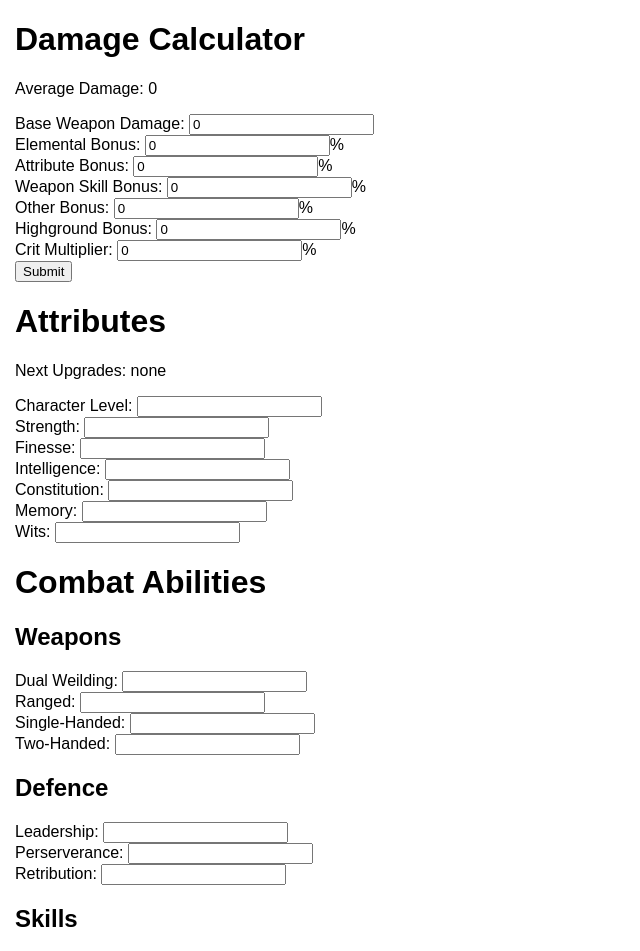
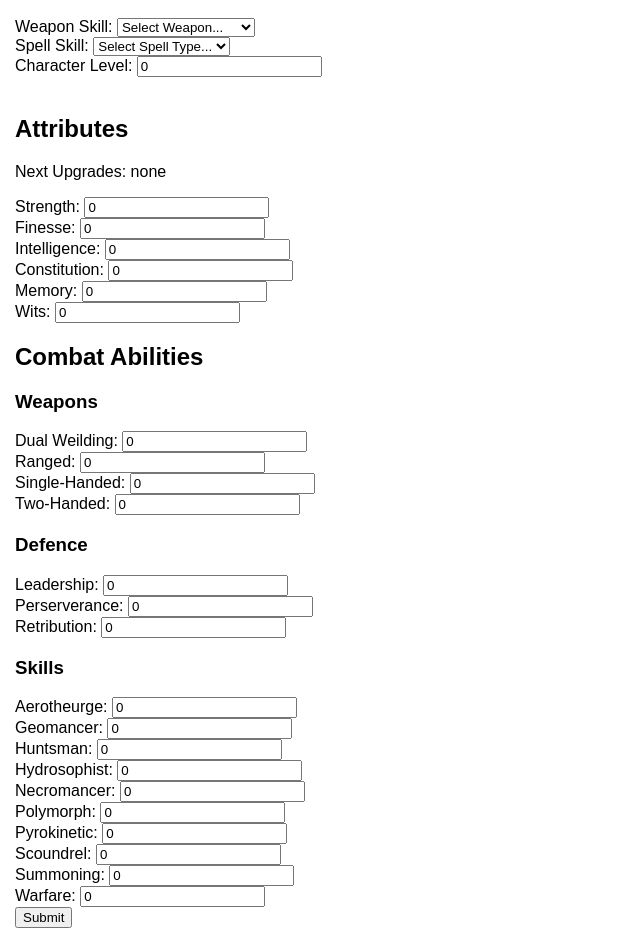
Before and after one commit to teemoetee/divinity-stats, a React (Create React App) app: page / in a window 1280 px wide. Shown: the top 951 px of the page, without its empty margins (0-640 px from the left). After the commit the page ends 928 px from the top, so only its background shows below. Built offline with nearby package versions, Linux system fonts and the light colour scheme.

Commit message:
added drop downs and functionality for weapons and spells

```diff
--- a/src/CharacterData.js
+++ b/src/CharacterData.js
@@ -14,49 +14,41 @@ class CharacterData extends Component {
             weaponskill: 0,
             other: 0,
             highground: 0,
-            crit: 0
-            // level: 0,
-            // strength: 0,
-            // finesse: 0,
-            // intelligence: 0,
-            // constitution: 0,
-            // memory: 0,
-            // wits: 0
+            crit: 0,
+            weaponSkill: "default",
+            spellSkill: "default",
+            level: 0,
+            strength: 0,
+            finesse: 0,
+            intelligence: 0,
+            constitution: 0,
+            memory: 0,
+            wits: 0,
+            dualWeilding: 0,
+            ranged: 0,
+            singleHanded: 0,
+            twoHanded: 0,
+            leadership: 0,
+            perserverance: 0,
+            retribution: 0,
+            aerotheurge: 0,
+            geomancer: 0,
+            huntsman: 0,
+            hydrosophist: 0,
+            necromancer: 0,
+            polymorph: 0,
+            pyrokinetic: 0,
+            scoundrel: 0,
+            summoning: 0,
+            warfare: 0
         }
-        this.handleAverageDamage = this.handleAverageDamage.bind(this);
-        this.getAverageDamage = this.getAverageDamage.bind(this);
+        // this.handleAverageDamage = this.handleAverageDamage.bind(this);
+        // this.getAverageDamage = this.getAverageDamage.bind(this);
         this.handleNextUpgrades = this.handleNextUpgrades.bind(this);
         this.getNextUpgrades = this.getNextUpgrades.bind(this);
         this.handleInputChange = this.handleInputChange.bind(this);
-    }
-
-    getAverageDamage() {
-        const { damage, elemental, attribute, weaponskill, other, highground, crit } = this.state;
-
-        var averageDamage = Math.floor(damage * (1 + (elemental / 100)) * (1 + (attribute / 100) + (weaponskill / 100) + (other / 100)) * (1 + (highground / 100) + (crit / 100)));
-        //console.log("hello");
-        return averageDamage;
-    }
-    getNextUpgrades() {
-        const { level, strength, finesse, intelligence, constitution, memory, wits, dualWeilding, ranged, singleHanded, twoHanded, leadership, perserverance, retribution, aerotheurge, geomancer, huntsman, hydrosophist, necromancer, polymorph, pyrokinetic, scoundrel, summoning, warfare } = this.state;
-        // figure out next upgrades
-        var y = level * strength;
-        return y;
-        //return next upgrades as string
-    }
-
-    handleNextUpgrades(event) {
-        var nextUpgrades = {};
-        nextUpgrades["upgrades"] = this. getNextUpgrades();
-        this.setState(nextUpgrades);
-        event.preventDefault();
-    }
-
-    handleAverageDamage(event) {
-        var newOutput = {};
-        newOutput["output"] = this.getAverageDamage();
-        this.setState(newOutput);
-        event.preventDefault();
+        this.changeWeapon = this.changeWeapon.bind(this);
+        this.changeSpell = this.changeSpell.bind(this);
     }
 
     handleInputChange(event) {
@@ -65,122 +57,163 @@ class CharacterData extends Component {
         this.setState(newVal);
     }
 
+    changeWeapon(event) {
+        var newWeapon = {};
+        newWeapon[event.target.id] = event.target.value;
+        this.setState(newWeapon);
+        console.log(newWeapon.weaponSkill);
+        return (newWeapon);
+    }
+
+    changeSpell(event) {
+        var newSpell = {};
+        newSpell[event.target.id] = event.target.value;
+        this.setState(newSpell);
+        console.log(newSpell.spellSkill);
+        return (newSpell);
+    }
+
+    getNextUpgrades() {
+        const { level, weaponSkill, spellSkill, damage, strength, finesse, intelligence, constitution, memory, wits, dualWeilding, ranged, singleHanded, twoHanded, leadership, perserverance, retribution, aerotheurge, geomancer, huntsman, hydrosophist, necromancer, polymorph, pyrokinetic, scoundrel, summoning, warfare } = this.state;
+        //take the weapon skill and spell skill and decide point dispersal.
+        // console.log(weaponSkill);
+        // console.log(spellSkill);
+        //this is the basics for changing the values. make a function above to get the level and weapon and class to decide where to allocate the points
+        // switch (level) {
+        //     case 1:
+        //         this.setState({
+        //             strength: (Number(strength) + 10), //this is the same =>
+        //             finesse: 10,
+        //             intelligence: 10,
+        //             constitution: 10, //=> as this
+        //             memory: 10,
+        //             wits: 10
+        //         });
+        //         break;
+        //     case 2:
+        //         this.setState({
+        //             strength: (Number(strength) + 11), //this is the same =>
+        //             finesse: 10,
+        //             intelligence: 10,
+        //             constitution: 11, //=> as this
+        //             memory: 10,
+        //             wits: 10
+        //         });
+        //         break;
+        // }
+    }
+
+    handleNextUpgrades(event) {
+        var nextUpgrades = {};
+        nextUpgrades["upgrades"] = this.getNextUpgrades();
+        this.setState(nextUpgrades);
+        event.preventDefault();
+    }
+
+    // getAverageDamage() {
+    //     const { damage, elemental, attribute, weaponskill, other, highground, crit } = this.state;
+    //     var averageDamage = Math.floor(damage * (1 + (elemental / 100)) * (1 + (attribute / 100) + (weaponskill / 100) + (other / 100)) * (1 + (highground / 100) + (crit / 100)));
+    //     return averageDamage;
+    // }
+
+    // handleAverageDamage(event) {
+    //     var newOutput = {}; 0
+    //     newOutput["output"] = this.getAverageDamage();
+    //     this.setState(newOutput);
+    //     event.preventDefault();
+    // }
+
+
+
     render() {
         return (
             <div id='master'>
-                <div id='damageCalculator'>
+                {/* <div id='damageCalculator'>
                     <h1>Damage Calculator</h1>
                     <p id="output" value={this.state.output}>Average Damage: {this.state.output}</p>
                     <form onSubmit={this.handleAverageDamage}>
-                        <label>
-                            Base Weapon Damage: <input type="number" id="damage" value={this.state.damage} onChange={this.handleInputChange} />
-                        </label><br />
-                        <label>
-                            Elemental Bonus: <input type="number" id="elemental" value={this.state.elemental} onChange={this.handleInputChange} />%
-                    </label><br />
-                        <label>
-                            Attribute Bonus: <input type="number" id="attribute" value={this.state.attribute} onChange={this.handleInputChange} />%
-                    </label><br />
-                        <label>
-                            Weapon Skill Bonus: <input type="number" id="weaponskill" value={this.state.weaponskill} onChange={this.handleInputChange} />%
-                    </label><br />
-                        <label>
-                            Other Bonus: <input type="number" id="other" value={this.state.other} onChange={this.handleInputChange} />%
-                    </label><br />
-                        <label>
-                            Highground Bonus: <input type="number" id="highground" value={this.state.highground} onChange={this.handleInputChange} />%
-                    </label><br />
-                        <label>
-                            Crit Multiplier: <input type="number" id="crit" value={this.state.crit} onChange={this.handleInputChange} />%
-                    </label><br />
+                        <label>Base Weapon Damage: <input type="number" id="damage" value={this.state.damage} onChange={this.handleInputChange} /></label><br />
+                        <label>Elemental Bonus: <input type="number" id="elemental" value={this.state.elemental} onChange={this.handleInputChange} />%</label><br />
+                        <label>Attribute Bonus: <input type="number" id="attribute" value={this.state.attribute} onChange={this.handleInputChange} />%</label><br />
+                        <label> Weapon Skill Bonus: <input type="number" id="weaponskill" value={this.state.weaponskill} onChange={this.handleInputChange} />% </label><br />
+                        <label>Other Bonus: <input type="number" id="other" value={this.state.other} onChange={this.handleInputChange} />%</label><br />
+                        <label>Highground Bonus: <input type="number" id="highground" value={this.state.highground} onChange={this.handleInputChange} />%</label><br />
+                        <label>Crit Multiplier: <input type="number" id="crit" value={this.state.crit} onChange={this.handleInputChange} />%</label><br />
                         <input type="submit" value="Submit" />
-                    </form>
-                </div>
+                    </form><br /><br />
+                </div> */}
                 <div id='attributes'>
-                    <h1>Attributes</h1>
+                    <div id='build'>
+                        <br />
+                        <label>Weapon Skill: </label>
+                        <select onChange={this.changeWeapon} id="weaponSkill">
+                            <option value="null">Select Weapon...</option>
+                            <option value="finesse">Bow</option>
+                            <option value="finesse">Crossbow</option>
+                            <option value="intelligence">Staff</option>
+                            <option value="finesse">Spear</option>
+                            <option value="strength">Club</option>
+                            <option value="finesse">Dual-weild Dagger</option>
+                            <option value="intelligence">Dual-weild Wand</option>
+                            <option value="strength">One-handed Sword</option>
+                            <option value="strength">Two-handed Sword</option>
+                            <option value="strength">One-handed Axe</option>
+                            <option value="strength">Two-handed Axe</option>
+                            <option value="strength">one-handed Mace</option>
+                            <option value="strength">Two-handed Mace</option>
+                        </select><br />
+                        <label>Spell Skill: </label>
+                        <select onChange={this.changeSpell} id="spellSkill">
+                            <option value="null">Select Spell Type...</option>
+                            <option value="intelligence">Aerotheurge</option>
+                            <option value="intelligence">Geomancy</option>
+                            <option value="finesse">Huntsman</option>
+                            <option value="intelligence">Hydrosophist</option>
+                            <option value="intelligence">Necromancer</option>
+                            <option value="strength">Polymorph</option>
+                            <option value="intelligence">Pyrokinetic</option>
+                            <option value="finesse">Scoundrel</option>
+                            <option value="summoning">Summoning</option>
+                            <option value="strength">Warfare</option>
+                        </select><br />
+                        <label>Character Level: <input type='number' id='level' value={this.state.level} onChange={this.handleInputChange} /></label><br /><br />
+                    </div>
+                    <h2>Attributes</h2>
                     <p id="upgrades" value={this.state.upgrades}>Next Upgrades: {this.state.upgrades}</p>
                     <form onSubmit={this.handleNextUpgrades}>
-                        <label>
-                            Character Level: <input type='number' id='level' value={this.state.level} onChange={this.handleInputChange} />
-                        </label><br />
-                        <label>
-                            Strength: <input type='number' id='strength' value={this.state.strength} onChange={this.handleInputChange} />
-                        </label><br />
-                        <label>
-                            Finesse: <input type='number' id='finesse' value={this.state.finesse} onChange={this.handleInputChange} />
-                        </label><br />
-                        <label>
-                            Intelligence: <input type='number' id='intelligence' value={this.state.intelligence} onChange={this.handleInputChange} />
-                        </label><br />
-                        <label>
-                            Constitution: <input type='number' id='constitution' value={this.state.constitution} onChange={this.handleInputChange} />
-                        </label><br />
-                        <label>
-                            Memory: <input type='number' id='memory' value={this.state.memory} onChange={this.handleInputChange} />
-                        </label><br />
-                        <label>
-                            Wits: <input type='number' id='wits' value={this.state.wits} onChange={this.handleInputChange} />
-                        </label><br />
+
+                        <label>Strength: <input type='number' id='strength' value={this.state.strength} onChange={this.handleInputChange} readOnly /></label><br />
+                        <label>Finesse: <input type='number' id='finesse' value={this.state.finesse} onChange={this.handleInputChange} readOnly /></label><br />
+                        <label>Intelligence: <input type='number' id='intelligence' value={this.state.intelligence} onChange={this.handleInputChange} readOnly /></label><br />
+                        <label>Constitution: <input type='number' id='constitution' value={this.state.constitution} onChange={this.handleInputChange} readOnly /></label><br />
+                        <label>Memory: <input type='number' id='memory' value={this.state.memory} onChange={this.handleInputChange} readOnly /></label><br />
+                        <label>Wits: <input type='number' id='wits' value={this.state.wits} onChange={this.handleInputChange} readOnly /></label><br />
                         {/* <input type="submit" value="Submit" /> */}
                     </form>
                 </div>
                 <div id='abilities'>
-                    <h1>Combat Abilities</h1>
+                    <h2>Combat Abilities</h2>
                     <form onSubmit={this.handleNextUpgrades}>
-                        <h2>Weapons</h2>
-                        <label>
-                            Dual Weilding: <input type='number' id='dualWeilding' value={this.state.dualWeilding} onChange={this.handleInputChange} />
-                        </label><br />
-                        <label>
-                            Ranged: <input type='number' id='ranged' value={this.state.ranged} onChange={this.handleInputChange} />
-                        </label><br />
-                        <label>
-                            Single-Handed: <input type='number' id='singleHanded' value={this.state.singleHanded} onChange={this.handleInputChange} />
-                        </label><br />
-                        <label>
-                            Two-Handed: <input type='number' id='twoHanded' value={this.state.twoHanded} onChange={this.handleInputChange} />
-                        </label><br />
-                        <h2>Defence</h2>
-                        <label>
-                            Leadership: <input type='number' id='leadership' value={this.state.leadership} onChange={this.handleInputChange} />
-                        </label><br />
-                        <label>
-                            Perserverance: <input type='number' id='perserverance' value={this.state.perserverance} onChange={this.handleInputChange} />
-                        </label><br />
-                        <label>
-                            Retribution: <input type='number' id='retribution' value={this.state.retribution} onChange={this.handleInputChange} />
-                        </label><br />
-                        <h2>Skills</h2>
-                        <label>
-                            Aerotheurge: <input type='number' id='aerotheurge' value={this.state.aerotheurge} onChange={this.handleInputChange} />
-                        </label><br />
-                        <label>
-                            Geomancer: <input type='number' id='geomancer' value={this.state.geomancer} onChange={this.handleInputChange} />
-                        </label><br />
-                        <label>
-                            Huntsman: <input type='number' id='huntsman' value={this.state.huntsman} onChange={this.handleInputChange} />
-                        </label><br />
-                        <label>
-                            Hydrosophist: <input type='number' id='hydtosophist' value={this.state.hydrosophist} onChange={this.handleInputChange} />
-                        </label><br />
-                        <label>
-                            Necromancer: <input type='number' id='necromancer' value={this.state.necromancer} onChange={this.handleInputChange} />
-                        </label><br />
-                        <label>
-                            Polymorph: <input type='number' id='polymorph' value={this.state.polymorph} onChange={this.handleInputChange} />
-                        </label><br />
-                        <label>
-                            Pyrokinetic: <input type='number' id='pyrokinetic' value={this.state.pyrokinetic} onChange={this.handleInputChange} />
-                        </label><br />
-                        <label>
-                            Scoundrel: <input type='number' id='scoundrel' value={this.state.scoundrel} onChange={this.handleInputChange} />
-                        </label><br />
-                        <label>
-                            Summoning: <input type='number' id='summoning' value={this.state.summoning} onChange={this.handleInputChange} />
-                        </label><br />
-                        <label>
-                            Warfare: <input type='number' id='warfare' value={this.state.warfare} onChange={this.handleInputChange} />
-                        </label><br />
+                        <h3>Weapons</h3>
+                        <label>Dual Weilding: <input type='number' id='dualWeilding' value={this.state.dualWeilding} onChange={this.handleInputChange} readOnly /></label><br />
+                        <label>Ranged: <input type='number' id='ranged' value={this.state.ranged} onChange={this.handleInputChange} readOnly /></label><br />
+                        <label>Single-Handed: <input type='number' id='singleHanded' value={this.state.singleHanded} onChange={this.handleInputChange} readOnly /></label><br />
+                        <label>Two-Handed: <input type='number' id='twoHanded' value={this.state.twoHanded} onChange={this.handleInputChange} readOnly /></label><br />
+                        <h3>Defence</h3>
+                        <label>Leadership: <input type='number' id='leadership' value={this.state.leadership} onChange={this.handleInputChange} readOnly /></label><br />
+                        <label>Perserverance: <input type='number' id='perserverance' value={this.state.perserverance} onChange={this.handleInputChange} readOnly /></label><br />
+                        <label>Retribution: <input type='number' id='retribution' value={this.state.retribution} onChange={this.handleInputChange} readOnly /></label><br />
+                        <h3>Skills</h3>
+                        <label>Aerotheurge: <input type='number' id='aerotheurge' value={this.state.aerotheurge} onChange={this.handleInputChange} readOnly /></label><br />
+                        <label>Geomancer: <input type='number' id='geomancer' value={this.state.geomancer} onChange={this.handleInputChange} readOnly /></label><br />
+                        <label>Huntsman: <input type='number' id='huntsman' value={this.state.huntsman} onChange={this.handleInputChange} readOnly /></label><br />
+                        <label>Hydrosophist: <input type='number' id='hydtosophist' value={this.state.hydrosophist} onChange={this.handleInputChange} readOnly /></label><br />
+                        <label>Necromancer: <input type='number' id='necromancer' value={this.state.necromancer} onChange={this.handleInputChange} readOnly /></label><br />
+                        <label>Polymorph: <input type='number' id='polymorph' value={this.state.polymorph} onChange={this.handleInputChange} readOnly /></label><br />
+                        <label>Pyrokinetic: <input type='number' id='pyrokinetic' value={this.state.pyrokinetic} onChange={this.handleInputChange} readOnly /></label><br />
+                        <label>Scoundrel: <input type='number' id='scoundrel' value={this.state.scoundrel} onChange={this.handleInputChange} readOnly /></label><br />
+                        <label>Summoning: <input type='number' id='summoning' value={this.state.summoning} onChange={this.handleInputChange} readOnly /></label><br />
+                        <label>Warfare: <input type='number' id='warfare' value={this.state.warfare} onChange={this.handleInputChange} readOnly /></label><br />
                         <input type="submit" value="Submit" />
                     </form>
                 </div>
```
